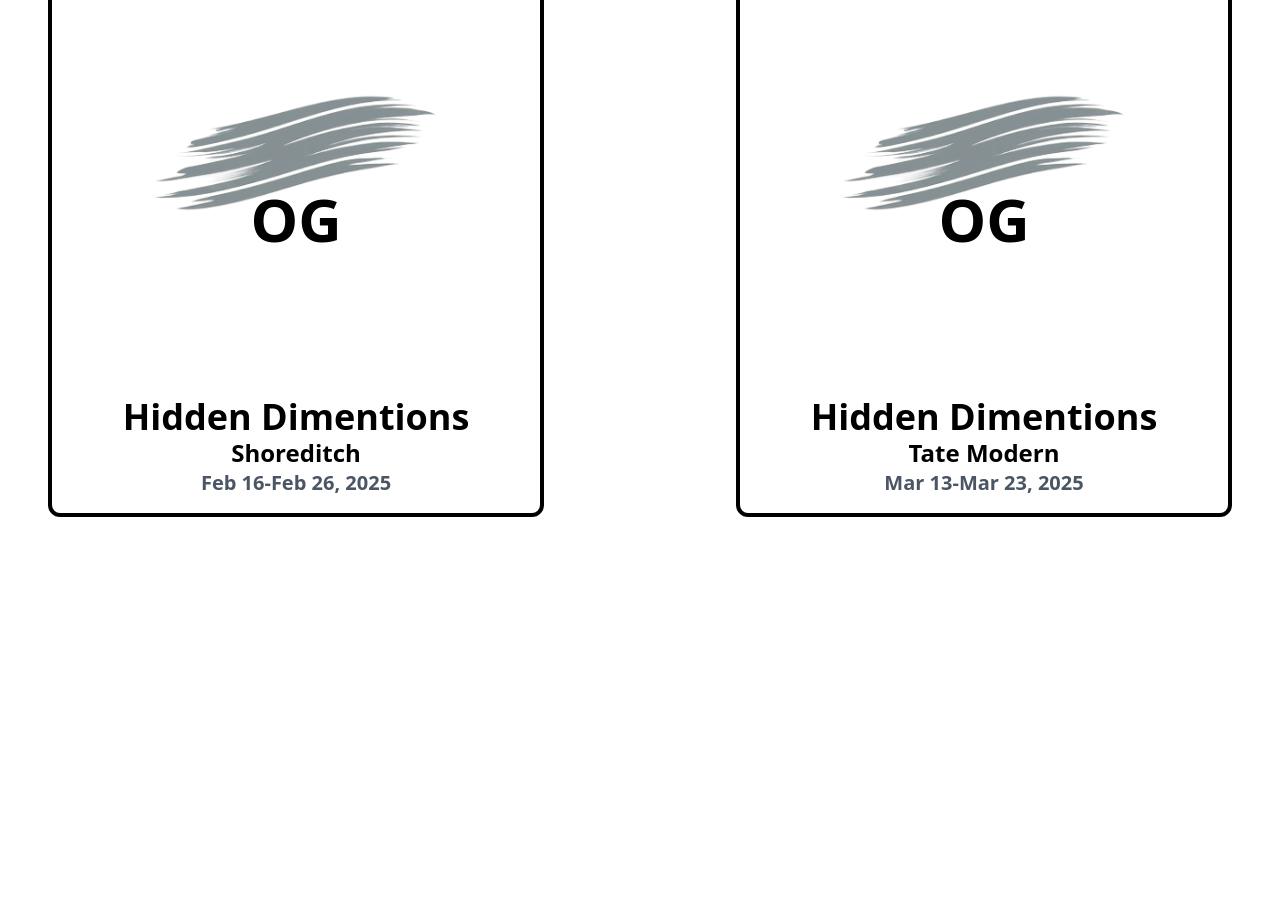
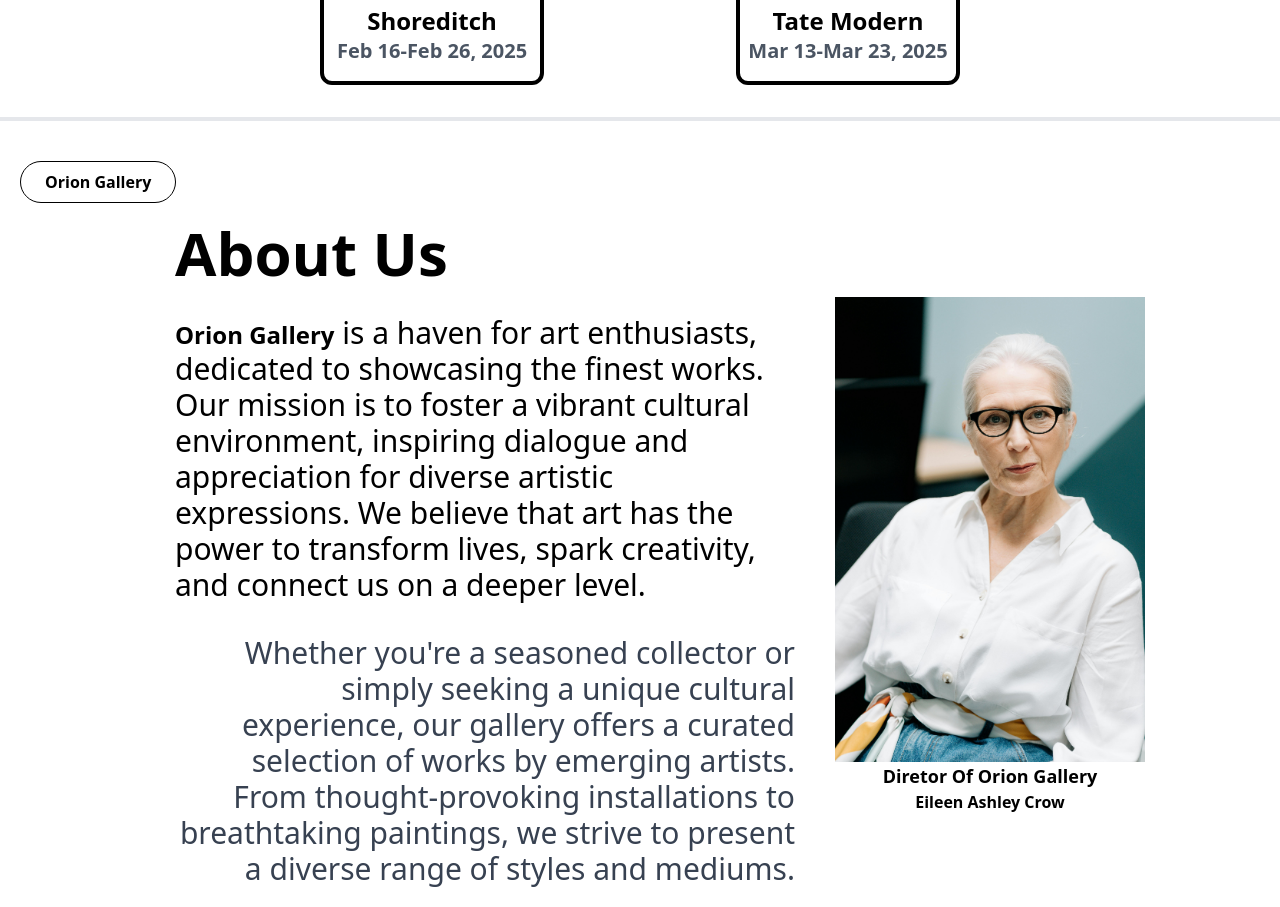
Before and after one commit to J-Rahhal/art-gallery, a React (Vite) app: page / in a window 1280 px wide. Shown: the part 3328-4235 px from the top of the page. Before the commit the page ends 3877 px from the top, so only its background shows below. Built offline with nearby package versions, Linux system fonts and the light colour scheme.

Commit message:
Created responsive about component

```diff
--- a/src/components/About.jsx
+++ b/src/components/About.jsx
@@ -1,7 +1,47 @@
 import React from "react";
+import Director from "../assets/director.jpg";
 
 const About = () => {
-  return <div>About</div>;
+  return (
+    <div className="border-t-4">
+      <div className="md:flex md:flex-col md:items-start">
+        <button className="mx-5 mt-10 py-2 px-6 border border-black rounded-full font-semibold">
+          Orion Gallery
+        </button>
+      </div>
+      <div>
+        <div className="m-5 flex flex-col items-center justify-center md:flex-row">
+          <div className="md:w-1/2 md:mx-10">
+            <h2 className="text-3xl font-bold md:text-5xl lg:text-6xl overflow-hidden">
+              About Us
+            </h2>
+            <p className="my-8 md:text-lg lg:text-xl xl:text-3xl">
+              <span className="font-bold text-lg md:text-xl lg:text-2xl">
+                Orion Gallery
+              </span>{" "}
+              is a haven for art enthusiasts, dedicated to showcasing the finest
+              works. Our mission is to foster a vibrant cultural environment,
+              inspiring dialogue and appreciation for diverse artistic
+              expressions. We believe that art has the power to transform lives,
+              spark creativity, and connect us on a deeper level.
+            </p>
+            <p className="text-right text-gray-700 md:text-lg lg:text-xl xl:text-3xl">
+              Whether you're a seasoned collector or simply seeking a unique
+              cultural experience, our gallery offers a curated selection of
+              works by emerging artists. From thought-provoking installations to
+              breathtaking paintings, we strive to present a diverse range of
+              styles and mediums.
+            </p>
+          </div>
+          <div className="my-5 text-center md:w-1/2 lg:w-1/4">
+            <img src={Director} alt="director of orion gallery" />
+            <h3 className="font-bold text-lg">Diretor Of Orion Gallery</h3>
+            <p className="font-bold">Eileen Ashley Crow </p>
+          </div>
+        </div>
+      </div>
+    </div>
+  );
 };
 
 export default About;
--- a/src/components/Events.jsx
+++ b/src/components/Events.jsx
@@ -5,11 +5,11 @@
   return (
     <div className="flex flex-col items-center justify-center  " id="events">
       <div className="py-4 md:my-12 border-t-4 bg-black text-white w-full">
-        <h2 className="font-bold text-2xl md:text-3xl lg:text-5xl text-center">
+        <h2 className="font-bold text-2xl md:text-3xl lg:text-5xl text-center overflow-hidden">
           Events In London
         </h2>
       </div>
-      <div className="grid grid-cols-1 my-8 gap-4 md:grid-cols-2 md:gap-24 lg:gap-48 md:mx-8 lg:mx-12">
+      <div className="grid grid-cols-1 m-8 gap-4 md:grid-cols-2 md:gap-24 lg:gap-48 md:mx-8 lg:mx-12 md:w-1/2">
         {EventsInfo.map((event) => {
           return (
             <div
--- a/src/pages/Home.jsx
+++ b/src/pages/Home.jsx
@@ -3,6 +3,7 @@
 import TopPieces from "../components/TopPieces";
 import MeetOurArtists from "../components/MeetOurArtists";
 import Events from "../components/Events";
+import About from "../components/About";
 
 const Home = () => {
   return (
@@ -11,6 +12,7 @@
       <TopPieces />
       <MeetOurArtists />
       <Events />
+      <About />
     </div>
   );
 };
```
Also changed, not shown: src/assets/director.jpg (added).
